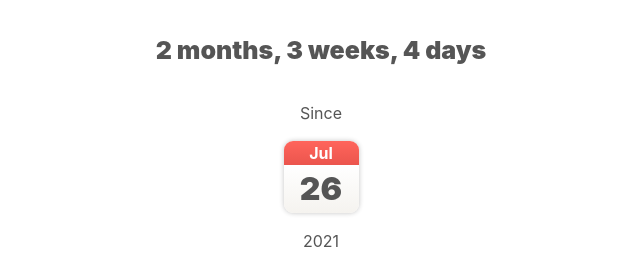
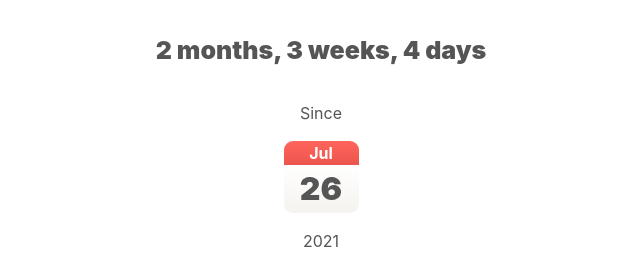
Before and after one commit to jamesrampton/since, a plain HTML site: page index.html in a window 1280 px wide. Shown: the top 263 px of the page, 319-959 px from the left. Drawn offline with Linux system fonts and the light colour scheme.

Commit message:
Update box shadow

```diff
--- a/index.html
+++ b/index.html
@@ -34,7 +34,7 @@
         }
         .calendar {
             width: 75px;
-            box-shadow: 0 0 5px #c3c3c3;
+            box-shadow: 0px 0px 2px 1px rgba(50, 50, 50, 0.2)
             border-radius: 9px;
             margin: 0 auto;
             text-align: center;
```
